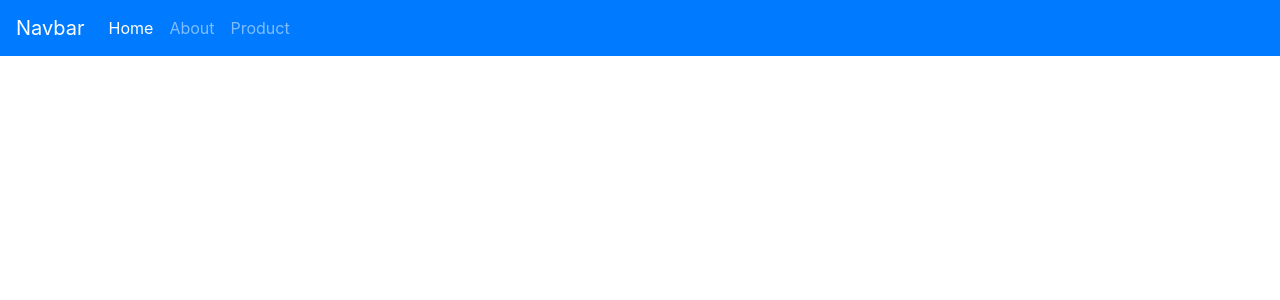
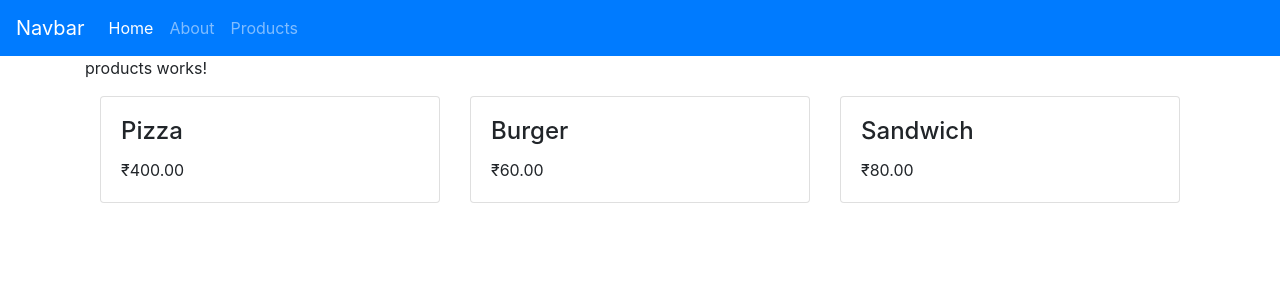
Before and after one commit to 7kanaiya/angularApp, an Angular app: page /products in a window 1280 px wide. Before the commit this address led to /. Shown: the top 300 px of the page. Built offline with nearby package versions, Linux system fonts and the light colour scheme.

Commit message:
#Kanaiya Bhanushali: API Consumption

```diff
--- a/src/app/home/home.component.html
+++ b/src/app/home/home.component.html
@@ -1 +1,12 @@
 <p>home works!</p>
+<div class="container">
+  <div class="row">
+    <input
+      type="text"
+      class="form-control"
+      name=""
+      id="search"
+      placeholder="Enter Text"
+    />
+  </div>
+</div>
--- a/src/app/home/home.component.ts
+++ b/src/app/home/home.component.ts
@@ -1,15 +1,30 @@
 import { Component, OnInit } from '@angular/core';
+import { fromEvent } from 'rxjs';
+import { map, filter, debounceTime } from 'rxjs/operators';
+import { PostServices } from '../services/post.services';
 
 @Component({
   selector: 'app-home',
   templateUrl: './home.component.html',
-  styleUrls: ['./home.component.css']
+  styleUrls: ['./home.component.css'],
 })
 export class HomeComponent implements OnInit {
-
-  constructor() { }
+  constructor(private postServices: PostServices) {}
 
   ngOnInit(): void {
+    let search = document.getElementById('search');
+    let observable = fromEvent(search, 'keyup').pipe(
+      map((e: any) => e.target.value),
+      filter((text) => text.length >= 4),
+      debounceTime(2000)
+    );
+
+    observable.subscribe((data) => {
+      console.log(data);
+    });
+
+    this.postServices.fetchUserPost().subscribe((data) => {
+      console.log(data);
+    });
   }
-
 }
--- a/src/app/navigation/navigation.component.html
+++ b/src/app/navigation/navigation.component.html
@@ -20,7 +20,7 @@
         <a class="nav-link" routerLink="/about">About</a>
       </li>
       <li class="nav-item">
-        <a class="nav-link" routerLink="/product">Product</a>
+        <a class="nav-link" routerLink="/products">Products</a>
       </li>
     </ul>
   </div>
--- a/src/app/product/product.component.html
+++ b/src/app/product/product.component.html
@@ -1 +1,5 @@
 <p>product works!</p>
+{{ linkId }}
+<button type="button" class="btn btn-outline-primary" (click)="Back()">
+  BACK
+</button>
--- a/src/app/product/product.component.ts
+++ b/src/app/product/product.component.ts
@@ -1,15 +1,22 @@
 import { Component, OnInit } from '@angular/core';
+import { ActivatedRoute, Router } from '@angular/router';
 
 @Component({
   selector: 'app-product',
   templateUrl: './product.component.html',
-  styleUrls: ['./product.component.css']
+  styleUrls: ['./product.component.css'],
 })
 export class ProductComponent implements OnInit {
-
-  constructor() { }
+  public linkId;
+  constructor(private ar: ActivatedRoute, private router: Router) {}
 
   ngOnInit(): void {
+    this.ar.params.subscribe((data) => {
+      let id = data['id'];
+      this.linkId = id;
+    });
   }
-
+  Back() {
+    this.router.navigateByUrl('/products');
+  }
 }
--- /dev/null
+++ b/src/app/products/products.component.html
@@ -0,0 +1,13 @@
+<p>products works!</p>
+<div class="container">
+  <div class="row">
+    <div class="col-md-4" *ngFor="let product of productData">
+      <div class="card text-left" routerLink="/product/{{ product.id }}">
+        <div class="card-body">
+          <h4 class="card-title">{{ product.name }}</h4>
+          <p class="card-text">{{ product.price | currency: "INR" }}</p>
+        </div>
+      </div>
+    </div>
+  </div>
+</div>
--- /dev/null
+++ b/src/app/products/products.component.ts
@@ -0,0 +1,17 @@
+import { Component, OnInit } from '@angular/core';
+
+@Component({
+  selector: 'app-products',
+  templateUrl: './products.component.html',
+  styleUrls: ['./products.component.css'],
+})
+export class ProductsComponent implements OnInit {
+  public productData = [
+    { id: 1, name: 'Pizza', price: '400' },
+    { id: 2, name: 'Burger', price: '60' },
+    { id: 3, name: 'Sandwich', price: '80' },
+  ];
+  constructor() {}
+
+  ngOnInit(): void {}
+}
--- /dev/null
+++ b/src/app/services/post.services.ts
@@ -0,0 +1,11 @@
+import { Injectable } from '@angular/core';
+import { HttpClient } from '@angular/common/http';
+
+@Injectable()
+export class PostServices {
+  private POSTS_ENDPOINT = 'https://jsonplaceholder.typicode.com/posts';
+  constructor(private http: HttpClient) {}
+  fetchUserPost() {
+    return this.http.get(this.POSTS_ENDPOINT);
+  }
+}
```
Also changed, not shown: src/app/app.module.ts (+6 -2 lines), src/app/app.routes.ts (+7 -2 lines), src/app/products/products.component.css (added), 1 other file (tests, documents, lock files or other folders).
